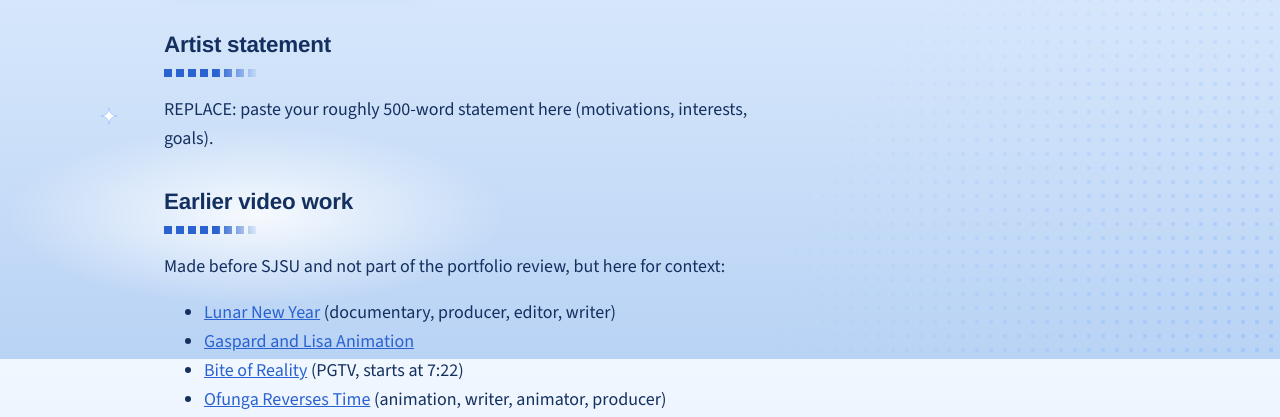
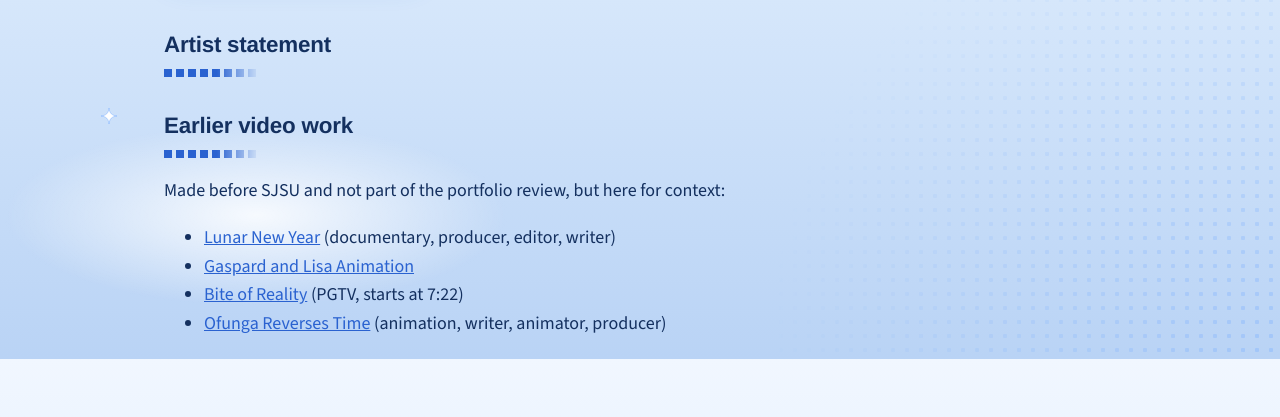
Before and after one commit to halingling1/hallie-portfoliofinah, a plain HTML site: page about.html in a window 1280 px wide. Shown: the part 441-858 px from the top of the page. Drawn offline with nearby package versions, Linux system fonts and the light colour scheme; a web font is replaced by a local one.

Commit message:
Update about.html

```diff
--- a/about.html
+++ b/about.html
@@ -19,7 +19,6 @@
     <p style="flex:1;min-width:260px;margin-top:0">Hallie Tran is a junior Digital Media student at San José State University pursuing a Bachelor of Fine Arts in Digital Media Art. Her work focuses on visual storytelling through video production, editing, animation, writing, and marketing. Inspired by documentary media and digital content, she is interested in creating meaningful stories that connect with audiences. Through her studies, she continues to develop her skills across multiple creative disciplines and explore the ways media can inform, engage, and bring people together.</p>
   </div>
     <h2>Artist statement</h2>
-  <p>REPLACE: paste your roughly 500-word statement here (motivations, interests, goals).</p>
   <h2>Earlier video work</h2>
   <p>Made before SJSU and not part of the portfolio review, but here for context:</p>
   <ul>
```
